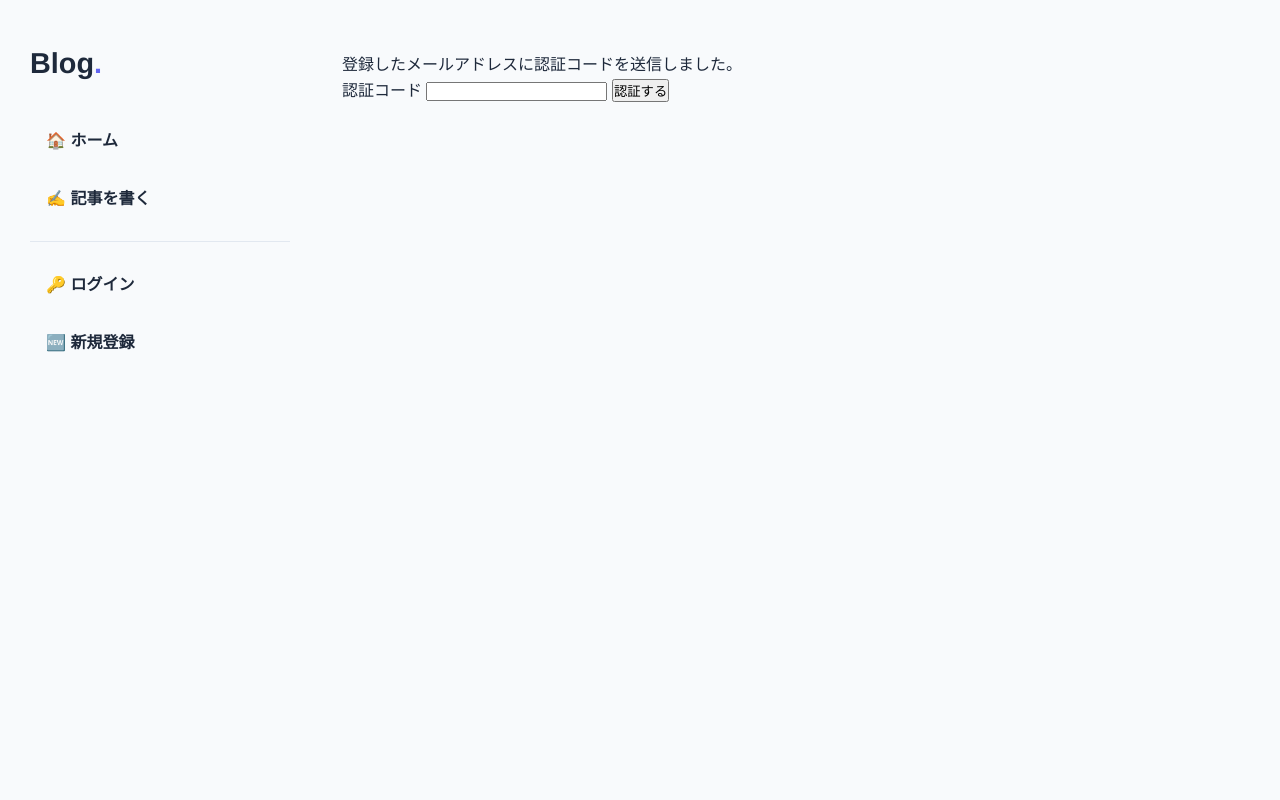
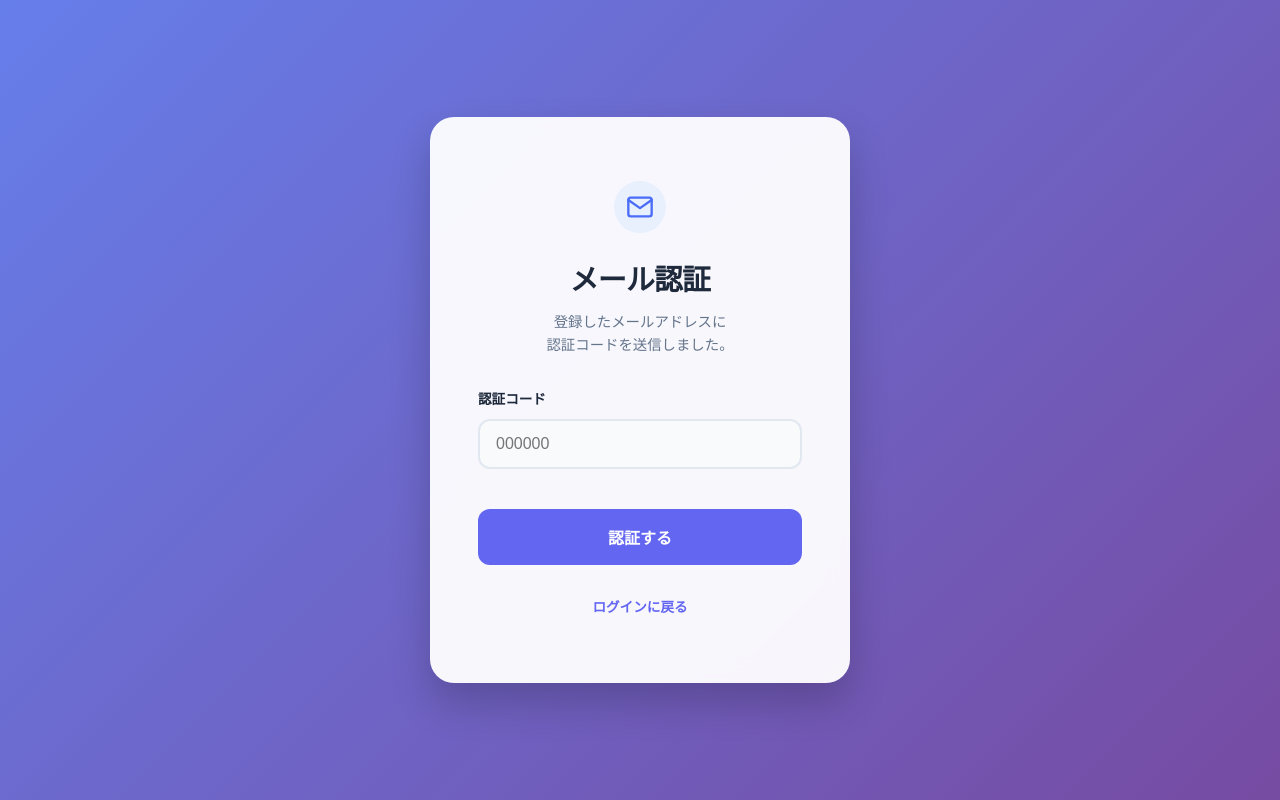
Before and after one commit to or1215/aws-blog-app, a Flask app: page /confirm in a window 1280 px wide. Run offline with Flask 3, Linux system fonts and the light colour scheme; parts of the project's set-up code (start-up, migrations or seed data) failed here and were passed over.

Commit message:
confirmの画面の構成修正。ci/cdテスト。

```diff
--- a/public/static/css/login.css
+++ b/public/static/css/login.css
@@ -128,6 +128,19 @@ input:focus {
     text-decoration: underline;
 }
 
+/* メール認証用 */
+.icon-wrap {
+    width: 52px;
+    height: 52px;
+    border-radius: 50%;
+    background: #e8f0fe;
+    display: flex;
+    align-items: center;
+    justify-content: center;
+    margin: 0 auto 1.5rem;
+    color: #4a6cf7;
+}
+
 /* PC向けの微調整 */
 @media (min-width: 768px) {
     .login-card {
--- a/public/templates/confirm.html
+++ b/public/templates/confirm.html
@@ -1,11 +1,52 @@
-{% extends 'base.html' %}
-{% block title %}メール認証{% endblock %}
-{% block content %}
-    <p>登録したメールアドレスに認証コードを送信しました。</p>
-    <form method="POST">
-        <input type="hidden" name="email" value="{{ email }}">
-        <label>認証コード</label>
-        <input type="text" name="code" required>
-        <button type="submit" class="btn">認証する</button>
-    </form>
-{% endblock %}
+<!DOCTYPE html>
+<html lang="ja">
+<head>
+    <meta charset="UTF-8">
+    <meta name="viewport" content="width=device-width, initial-scale=1.0">
+    <title>メール認証</title>
+    <link rel="stylesheet" href="/static/css/login.css">
+    <link rel="stylesheet" href="/static/css/style.css">
+    <link rel="stylesheet" href="/static/css/flash.css">
+    <script src="/static/js/messages.js"></script>
+</head>
+<body>
+    <div class="flash-messages">
+        {% with messages = get_flashed_messages(category_filter=["error"]) %}
+          {% if messages %}
+            {% for message in messages %}
+              <div class="flash-error">{{ message }}</div>
+            {% endfor %}
+          {% endif %}
+        {% endwith %}
+    </div>
+
+    <div class="login-card">
+        <div class="icon-wrap">
+            <!-- メールアイコン -->
+            <svg viewBox="0 0 24 24" fill="none" stroke="currentColor" stroke-width="2" stroke-linecap="round" stroke-linejoin="round" width="28" height="28">
+                <path d="M4 4h16c1.1 0 2 .9 2 2v12c0 1.1-.9 2-2 2H4c-1.1 0-2-.9-2-2V6c0-1.1.9-2 2-2z"/>
+                <polyline points="22,6 12,13 2,6"/>
+            </svg>
+        </div>
+
+        <h1>メール認証</h1>
+        <p class="subtitle">登録したメールアドレスに<br>認証コードを送信しました。</p>
+
+        <form method="POST">
+            <input type="hidden" name="email" value="{{ email }}">
+            <div class="input-field">
+                <label for="code">認証コード</label>
+                <input type="text" id="code" name="code" placeholder="000000" maxlength="6" required>
+            </div>
+            <button type="submit" class="btn-submit">認証する</button>
+        </form>
+
+        <!-- <p style="text-align:center; margin-top:1rem; font-size:13px;">
+            コードが届かない場合は <a href="/resend">再送信する</a>
+        </p> -->
+        <div class="footer">
+            <a href="/login">ログインに戻る</a>
+        </div>
+    </div>
+</body>
+</html>
```
